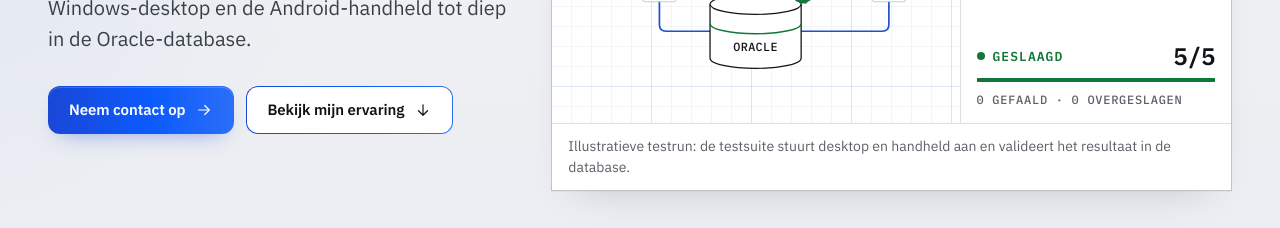
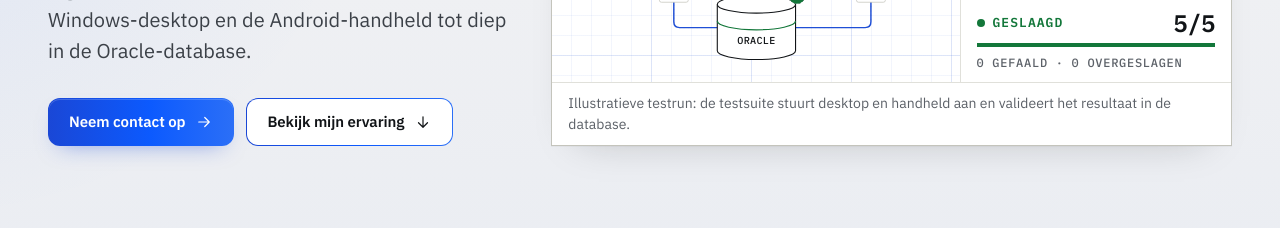
Before and after one commit to JulieUlie/portfolio-website-2026, a plain HTML site: page index.html in a window 1280 px wide. Shown: the part 447-675 px from the top of the page. Drawn offline with Linux system fonts and the light colour scheme.

Commit message:
Hero: rig matches text height, balanced spacing

```diff
--- a/css/style.css
+++ b/css/style.css
@@ -395,19 +395,33 @@ html:not(.js) .tools { display: none; }
 .hero { padding-bottom: clamp(24px, 4vw, 48px); }
 
 /* Desktop: de hero vult precies het scherm onder de header (geen lege strook eronder).
-   De figuur rekt mee met de beschikbare hoogte, de spec-tabel sluit aan de onderrand af.
-   Alleen op schermen die hoog genoeg zijn; daaronder blijft de gewone flow. */
+   Tekst en figuur staan verticaal gecentreerd in de ruimte boven de spec-tabel,
+   die aan de onderrand afsluit. Alleen op schermen die hoog genoeg zijn. */
 @media (min-width: 1200px) and (min-height: 760px) {
   .hero {
     display: flex; flex-direction: column;
     min-height: calc(100vh - var(--head-h) - 1px);
     min-height: calc(100svh - var(--head-h) - 1px);
-    padding-top: 16px; padding-bottom: 28px;
+    padding-top: 0; padding-bottom: 28px;
   }
-  .hero__grid { flex: 1 0 auto; grid-template-rows: 1fr auto; row-gap: 40px; }
-  .rig { align-self: stretch; display: flex; flex-direction: column; }
-  .rig__body { flex: 1 0 auto; }
-  .rig__canvas { display: flex; align-items: center; }
+  /* rijen: ruimte · tekst + figuur · ruimte · spec-tabel; beide ruimtes even groot, zodat het blok
+     precies tussen header en spec-tabel in het midden staat */
+  .hero__grid { flex: 1 0 auto; grid-template-rows: minmax(32px, 1fr) auto minmax(32px, 1fr) auto; row-gap: 0; }
+  .hero__copy { grid-row: 2; }
+  .spec { grid-row: 4; }
+  /* de figuur telt niet mee voor de rijhoogte (contain: size): de tekst bepaalt die,
+     en de figuur rekt tot precies dezelfde hoogte; het schema schaalt mee omlaag */
+  .rig { grid-row: 2; align-self: stretch; contain: size; display: flex; flex-direction: column; }
+  .rig__body { flex: 1 1 0; min-height: 0; }
+  .rig__canvas { display: flex; align-items: center; justify-content: center; min-height: 0; }
+  .rig__canvas .schema { width: auto; max-width: 100%; height: 100%; }
+  /* compacter testlijstje zodat het in de lagere figuur past (.rig-prefix: deze regels staan vóór de basisregels) */
+  .rig .rig__side { min-height: 0; padding-bottom: 12px; }
+  .rig .log li { padding: 5px 0; line-height: 1.3; }
+  .rig .sum { padding-top: 10px; }
+  .rig .sum__line { margin-bottom: 8px; }
+  .rig .sum__meta { margin-top: 8px; }
+  .rig .rig__cap { padding-block: 10px; }
 }
 
 /* ---------- Signature figure (rig) ---------- */
```
Also changed, not shown: 1 other file.
